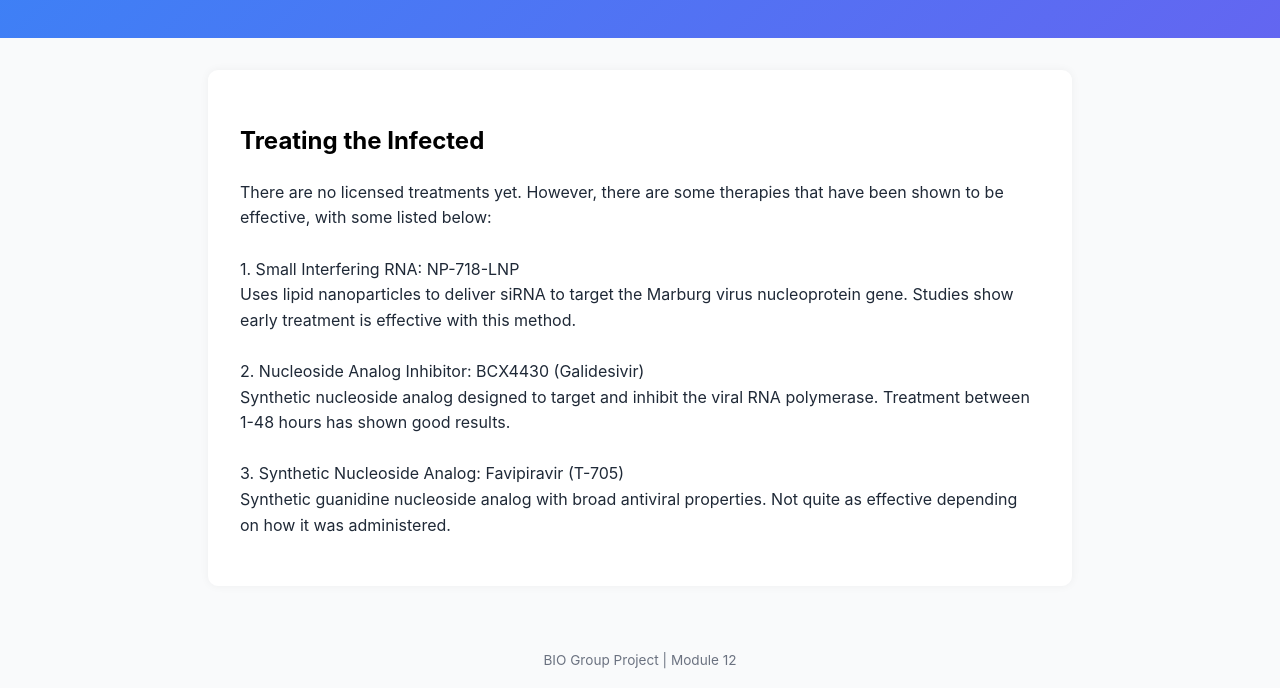
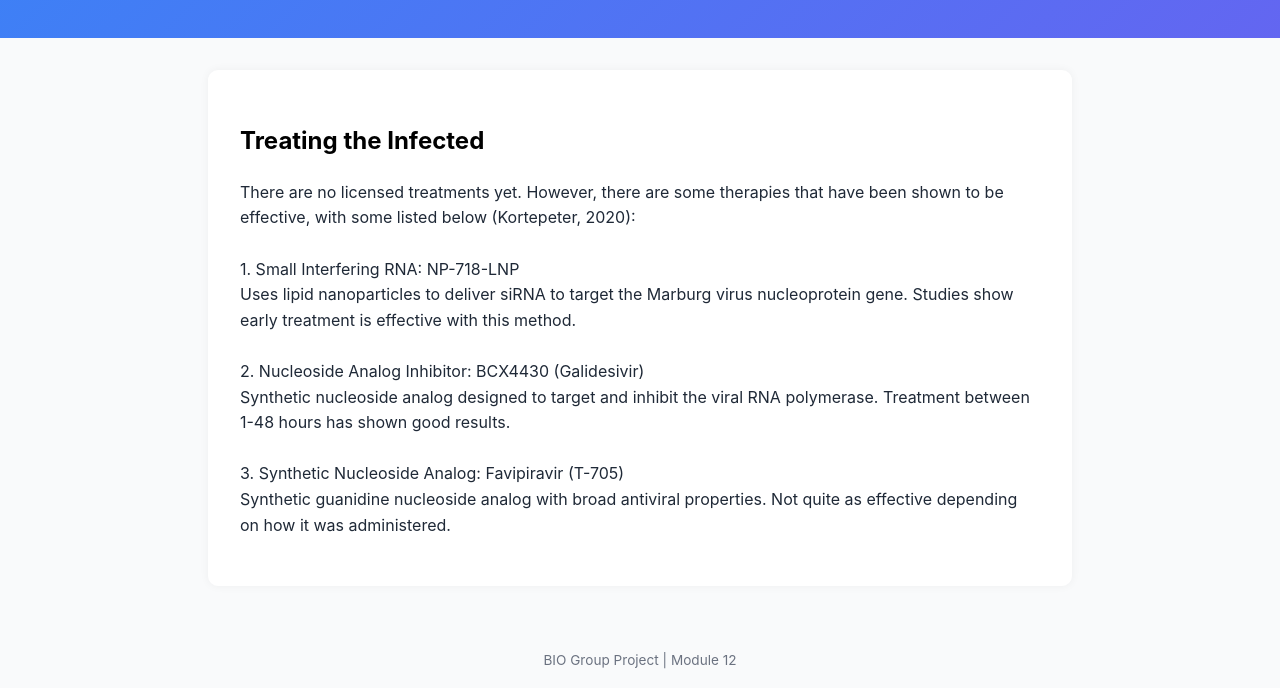
Before and after one commit to dw42CSCE/Bio101LSite, a plain HTML site: page treatment.html in a window 1280 px wide. Shown: the part 178-866 px from the top of the page. Drawn offline with Linux system fonts and the light colour scheme.

Commit message:
Adding some citations

```diff
--- a/treatment.html
+++ b/treatment.html
@@ -23,8 +23,8 @@
 
 <main>
   <h2>Treating the Infected</h2>
-  <p>There are no licensed treatments yet. However, there are some therapies that have been shown to be effective, with some listed below:<br/><br/>
-    1. Small Interfering RNA: NP-718-LNP<br/>
+  <p>There are no licensed treatments yet. However, there are some therapies that have been shown to be effective, with some listed below  (Kortepeter, 2020):<br/><br/>
+    1. Small Interfering RNA: NP-718-LNP <br/>
     Uses lipid nanoparticles to deliver siRNA to target the Marburg virus nucleoprotein gene.
     Studies show early treatment is effective with this method.<br/><br/>
     2. Nucleoside Analog Inhibitor: BCX4430 (Galidesivir)<br/>
```
Also changed, not shown: prevention.html (+1 -0 lines).
